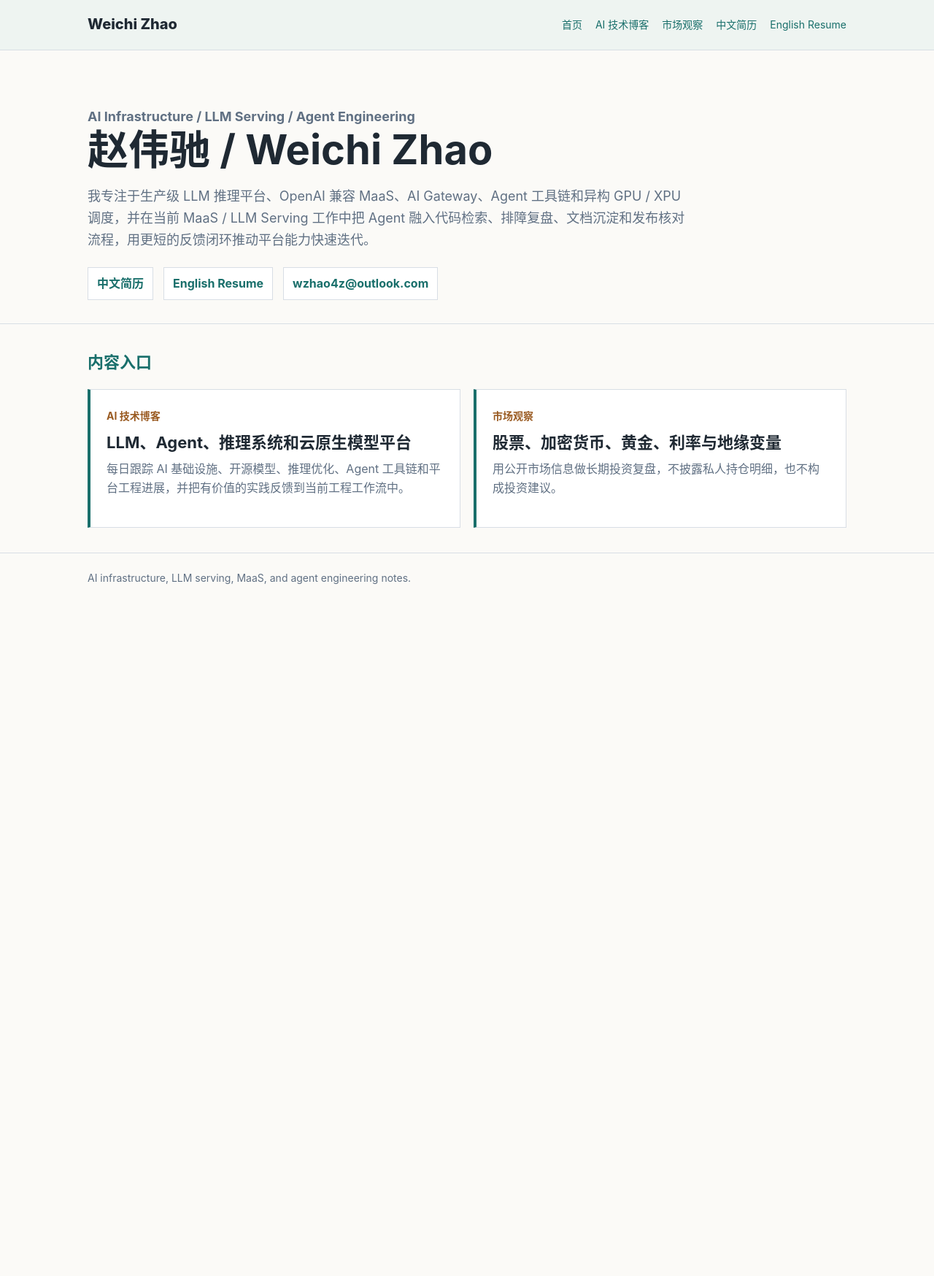
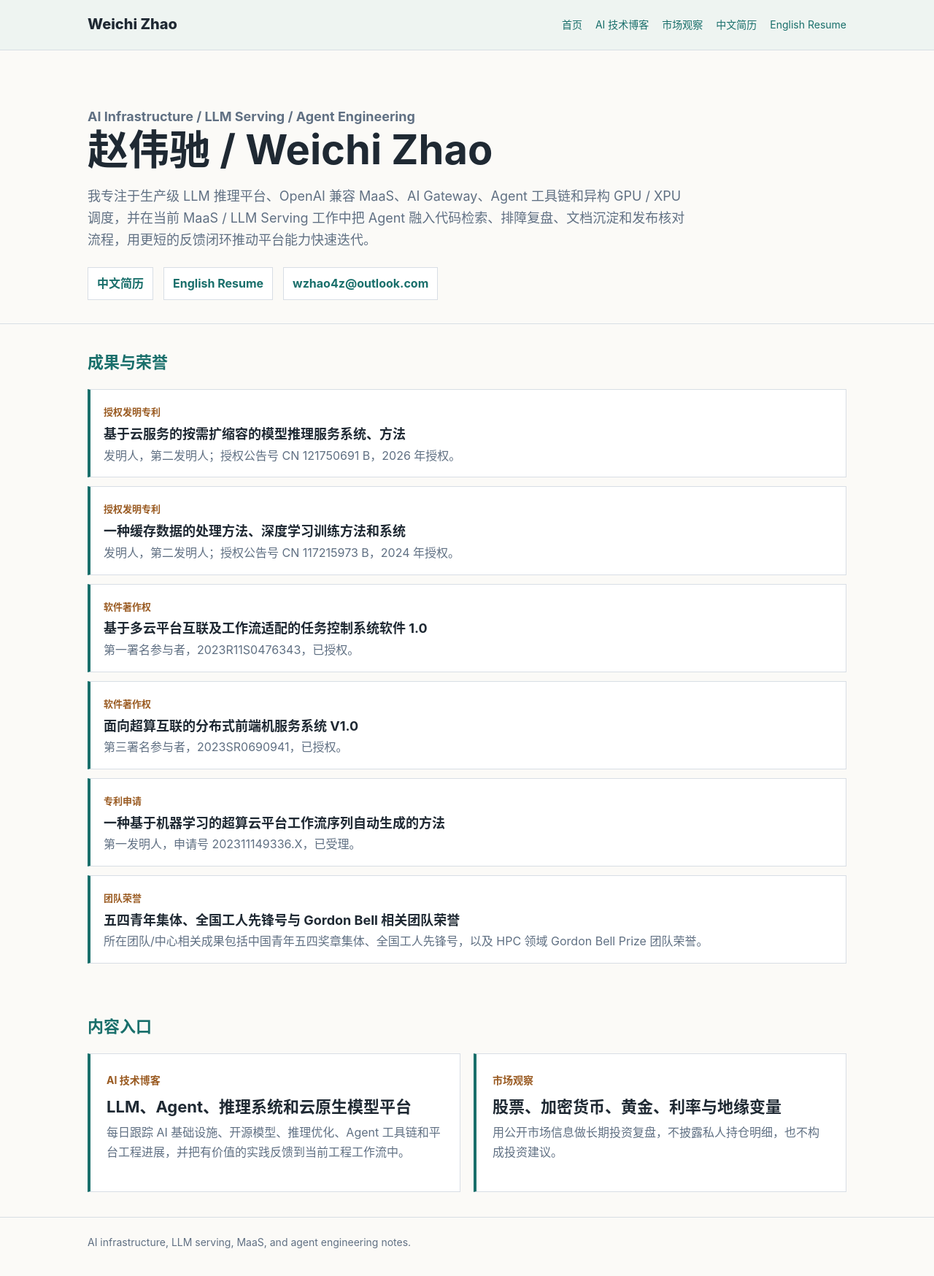
Before and after one commit to WZStephen/wzstephen.github.io, a Jekyll site: the page built from index.html, in a window 1280 px wide. Shown: the whole page at 73% size. Built offline with Jekyll 4.4.1, drawn with Linux system fonts in a browser that asks for light colours; before the commit the page ends 900 px from its top, so only the background shows below that.

Commit message:
Add IP and honors to homepage and resume

```diff
--- a/assets/css/site.css
+++ b/assets/css/site.css
@@ -136,6 +136,36 @@ a:hover {
   color: var(--muted);
 }
 
+.achievement-list {
+  display: grid;
+  gap: 12px;
+}
+
+.achievement-item {
+  padding: 16px 18px;
+  border: 1px solid var(--line);
+  border-left: 4px solid var(--accent);
+  background: var(--card);
+}
+
+.achievement-item span {
+  color: var(--accent-2);
+  font-size: 13px;
+  font-weight: 750;
+}
+
+.achievement-item h3 {
+  margin: 6px 0 4px;
+  color: var(--ink);
+  font-size: 18px;
+  line-height: 1.3;
+}
+
+.achievement-item p {
+  margin: 0;
+  color: var(--muted);
+}
+
 .section {
   padding: 34px 0;
 }
--- a/index.html
+++ b/index.html
@@ -12,6 +12,45 @@ title: Weichi Zhao
       <a href="{{ '/resume/index-cn.html' | relative_url }}">中文简历</a>
       <a href="{{ '/resume/' | relative_url }}">English Resume</a>
       <a href="mailto:wzhao4z@outlook.com">wzhao4z@outlook.com</a>
+    </div>
+  </div>
+</section>
+
+<section class="wrap section">
+  <div class="section-title">
+    <h2>成果与荣誉</h2>
+  </div>
+
+  <div class="achievement-list">
+    <div class="achievement-item">
+      <span>授权发明专利</span>
+      <h3>基于云服务的按需扩缩容的模型推理服务系统、方法</h3>
+      <p>发明人，第二发明人；授权公告号 CN 121750691 B，2026 年授权。</p>
+    </div>
+    <div class="achievement-item">
+      <span>授权发明专利</span>
+      <h3>一种缓存数据的处理方法、深度学习训练方法和系统</h3>
+      <p>发明人，第二发明人；授权公告号 CN 117215973 B，2024 年授权。</p>
+    </div>
+    <div class="achievement-item">
+      <span>软件著作权</span>
+      <h3>基于多云平台互联及工作流适配的任务控制系统软件 1.0</h3>
+      <p>第一署名参与者，2023R11S0476343，已授权。</p>
+    </div>
+    <div class="achievement-item">
+      <span>软件著作权</span>
+      <h3>面向超算互联的分布式前端机服务系统 V1.0</h3>
+      <p>第三署名参与者，2023SR0690941，已授权。</p>
+    </div>
+    <div class="achievement-item">
+      <span>专利申请</span>
+      <h3>一种基于机器学习的超算云平台工作流序列自动生成的方法</h3>
+      <p>第一发明人，申请号 202311149336.X，已受理。</p>
+    </div>
+    <div class="achievement-item">
+      <span>团队荣誉</span>
+      <h3>五四青年集体、全国工人先锋号与 Gordon Bell 相关团队荣誉</h3>
+      <p>所在团队/中心相关成果包括中国青年五四奖章集体、全国工人先锋号，以及 HPC 领域 Gordon Bell Prize 团队荣誉。</p>
     </div>
   </div>
 </section>
```
Also changed, not shown: resume/index-cn.html (+12 -3 lines), resume/index.html (+8 -1 lines), 2 other files.
